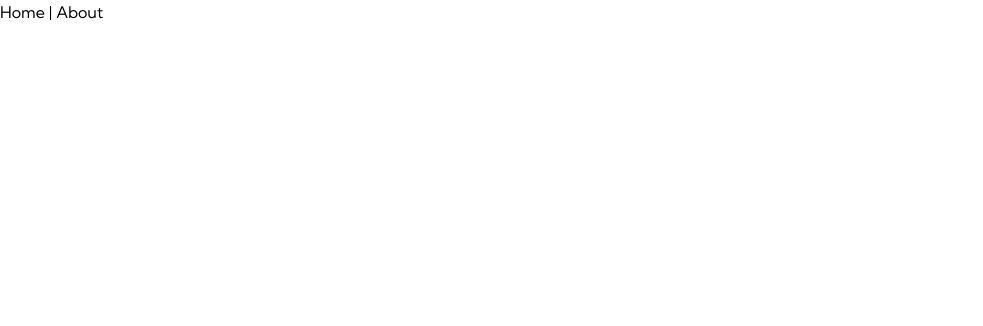
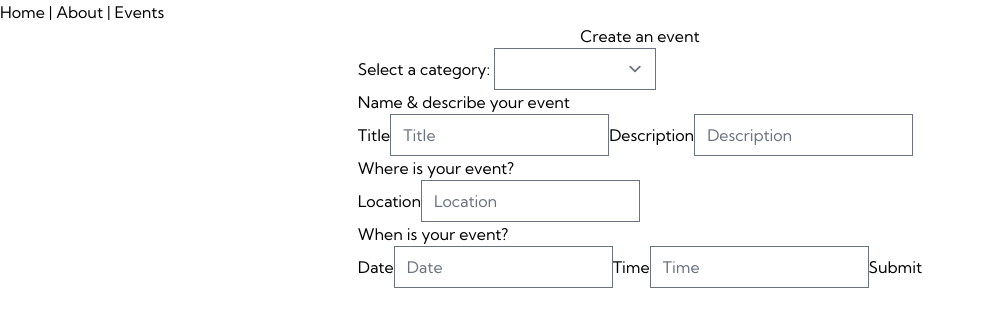
Before and after one commit to moive/composition-api-mastervue, a Vue app: page /events/create in a window 1280 px wide. Before the commit this address had no page. Shown: the top 326 px of the page, without its empty margins (0-983 px from the left). Built offline with nearby package versions, Linux system fonts and the light colour scheme.

Commit message:
add event page

```diff
--- a/src/App.vue
+++ b/src/App.vue
@@ -1,7 +1,8 @@
 <template>
 	<nav>
 		<router-link to="/">Home</router-link> |
-		<router-link to="/about">About</router-link>
+		<router-link to="/about">About</router-link> |
+		<router-link to="/events">Events</router-link>
 	</nav>
 	<div class="container mx-auto">
 		<div class="flex justify-center flex-col items-center">
--- /dev/null
+++ b/src/components/event/EventCard.vue
@@ -0,0 +1,36 @@
+<template>
+	<router-link
+		class="event-link"
+		:to="{ name: 'EventDetails', params: { id: event.id } }"
+	>
+		<div class="event-card">
+			<span>@{{ event.time }} on {{ event.date }}</span>
+			<h4>{{ event.title }}</h4>
+		</div>
+	</router-link>
+</template>
+<script setup lang="ts">
+import { IEvent } from '@/interfaces/event.types';
+interface IProps {
+	event: IEvent;
+}
+defineProps<IProps>();
+</script>
+
+<style scoped>
+.event-card {
+	padding: 20px;
+	width: 250px;
+	cursor: pointer;
+	border: 1px solid #39495c;
+	margin-bottom: 18px;
+}
+.event-card:hover {
+	transform: scale(1.01);
+	box-shadow: 0 3px 12px 0 rgba(0, 0, 0, 0.2);
+}
+.event-link {
+	color: #2c3e50;
+	text-decoration: none;
+}
+</style>
--- /dev/null
+++ b/src/components/event/EventCreate.vue
@@ -0,0 +1,73 @@
+<template>
+	<h1>Create an event</h1>
+
+	<div class="form-container">
+		<form @submit.prevent="onSubmit">
+			<label>Select a category: </label>
+			<select v-model="event.category">
+				<option
+					v-for="option in categories"
+					:value="option"
+					:key="option"
+					:selected="option === event.category"
+				>
+					{{ option }}
+				</option>
+			</select>
+
+			<h3>Name & describe your event</h3>
+
+			<label>Title</label>
+			<input v-model="event.title" type="text" placeholder="Title" />
+
+			<label>Description</label>
+			<input
+				v-model="event.description"
+				type="text"
+				placeholder="Description"
+			/>
+
+			<h3>Where is your event?</h3>
+
+			<label>Location</label>
+			<input v-model="event.location" type="text" placeholder="Location" />
+
+			<h3>When is your event?</h3>
+			<label>Date</label>
+			<input v-model="event.date" type="text" placeholder="Date" />
+
+			<label>Time</label>
+			<input v-model="event.time" type="text" placeholder="Time" />
+
+			<button type="submit">Submit</button>
+		</form>
+	</div>
+</template>
+<script setup lang="ts">
+import { IEvent } from '@/interfaces/event.types';
+import { ref } from 'vue';
+const categories = ref([
+	'sustainability',
+	'nature',
+	'animal welfare',
+	'housing',
+	'education',
+	'food',
+	'community',
+]);
+
+const event = ref<IEvent>({
+	id: '',
+	category: '',
+	title: '',
+	description: '',
+	location: '',
+	date: '',
+	time: '',
+	organizer: '',
+});
+
+const onSubmit = () => {
+	console.log('Event:', event.value);
+};
+</script>
--- /dev/null
+++ b/src/components/event/EventDetails.vue
@@ -0,0 +1,29 @@
+<template>
+	<div v-if="event">
+		<h1>{{ event.title }}</h1>
+		<p>{{ event.time }} on {{ event.date }} @ {{ event.location }}</p>
+		<p>{{ event.description }}</p>
+	</div>
+</template>
+<script setup lang="ts">
+import EventService from '@/services/Event.services';
+import { toRefs, ref } from 'vue';
+import { IEvent } from '@/interfaces/event.types';
+
+interface IProps {
+	id: string;
+}
+
+const props = withDefaults(defineProps<IProps>(), {});
+
+const { id } = toRefs(props);
+const event = ref<IEvent | null>(null);
+
+EventService.getEvent(id.value)
+	.then((response) => {
+		event.value = response.data;
+	})
+	.catch((error) => {
+		console.log(error);
+	});
+</script>
--- /dev/null
+++ b/src/components/event/EventList.vue
@@ -0,0 +1,30 @@
+<template>
+	<h1>Events for Good</h1>
+	<div class="events">
+		<EventCard v-for="event in events" :key="event.id" :event="event" />
+	</div>
+</template>
+<script setup lang="ts">
+import { ref } from 'vue';
+
+import EventCard from '@/components/event/EventCard.vue';
+import EventService from '@/services/Event.services';
+import { IEvent } from '@/interfaces/event.types';
+
+const events = ref<IEvent[] | null>(null);
+
+EventService.getEvents()
+	.then((response) => {
+		events.value = response.data;
+	})
+	.catch((error) => {
+		console.log(error);
+	});
+</script>
+<style scoped>
+.events {
+	display: flex;
+	flex-direction: column;
+	align-items: center;
+}
+</style>
--- a/src/router/index.ts
+++ b/src/router/index.ts
@@ -21,6 +21,29 @@ const routes: Array<RouteRecordRaw> = [
 		name: 'login',
 		component: () => import('../views/LoginForm.vue'),
 	},
+	{
+		path: '/events',
+		name: 'Events',
+		component: () => import('../views/EventView.vue'),
+		children: [
+			{
+				path: '',
+				name: 'EventsList',
+				component: () => import('../components/event/EventList.vue'),
+			},
+			{
+				path: ':id',
+				name: 'EventDetails',
+				props: true,
+				component: () => import('../components/event/EventDetails.vue'),
+			},
+			{
+				path: 'create',
+				name: 'EVentCreate',
+				component: () => import('../components/event/EventCreate.vue'),
+			},
+		],
+	},
 ];
 
 const router = createRouter({
--- /dev/null
+++ b/src/services/Event.services.ts
@@ -0,0 +1,20 @@
+import axios from 'axios';
+
+const apiClient = axios.create({
+	baseURL:
+		'https://my-json-server.typicode.com/moive/composition-api-mastervue',
+	withCredentials: false,
+	headers: {
+		Accept: 'application/json',
+		'Content-Type': 'application/json',
+	},
+});
+
+export default {
+	getEvents() {
+		return apiClient.get('/events');
+	},
+	getEvent(id: number | string) {
+		return apiClient.get('/events/' + id);
+	},
+};
--- /dev/null
+++ b/src/views/EventView.vue
@@ -0,0 +1,3 @@
+<template>
+	<router-view />
+</template>
```
Also changed, not shown: src/interfaces/event.types.ts (added, +10 -0 lines), src/interfaces/types.ts (added).
